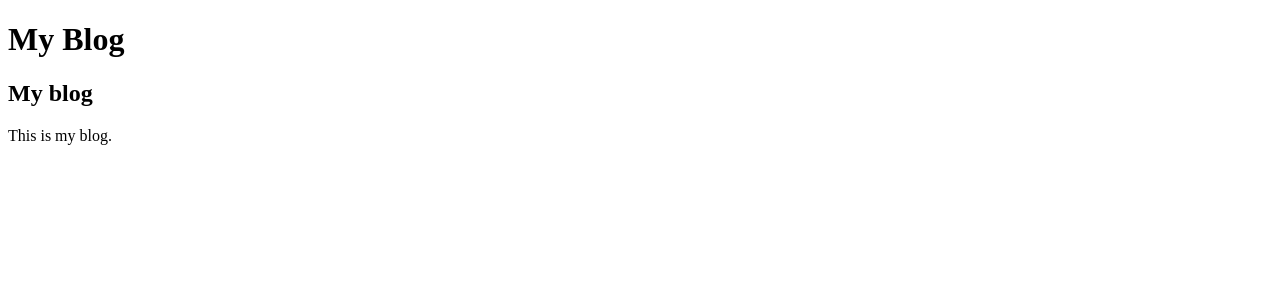
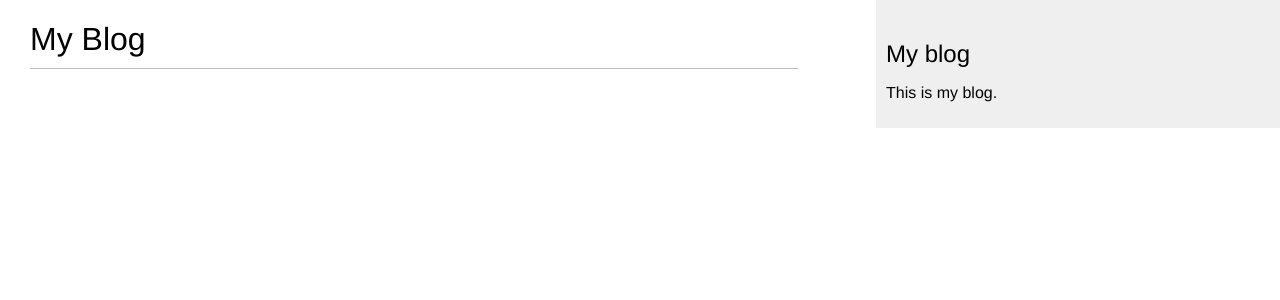
Before and after one commit to Adrianthebeloved/Blog, a Django app: template blog/app1/templates/blog/post/list.html in a window 1280 px wide. Shown: the top 300 px of the page. Run offline with Django 4.2, Linux system fonts and the light colour scheme; the template is opened without the code that fills it, so the values that code supplies are empty.

```diff
--- a/blog/app1/models.py
+++ b/blog/app1/models.py
@@ -1,6 +1,7 @@
 from django.db import models
 from django.utils import timezone
 from django.contrib.auth.models import User
+from django.urls import reverse
 
 # Create your models here.
 
@@ -30,3 +31,6 @@ class Post(models.Model):
         ordering = ('-publish',)
     def __str__(self):
         return self.title
+
+    def get_absolute_url(self):
+        return reverse('blog:post_detail',args=[self.publish.year,self.publish.month,self.publish.day, self.slug])
--- a/blog/app1/static/css/blog.css
+++ b/blog/app1/static/css/blog.css
@@ -0,0 +1,92 @@
+body {
+    margin:0;
+    padding:0;
+    font-family:helvetica, sans-serif;
+}
+
+a {
+    color:#00abff;
+    text-decoration:none;
+}
+
+h1 {
+    font-weight:normal;
+    border-bottom:1px solid #bbb;
+    padding:0 0 10px 0;
+}
+
+h2 {
+    font-weight:normal;
+    margin:30px 0 0;
+}
+
+#content {
+    float:left;
+    width:60%;
+    padding:0 0 0 30px;
+}
+
+#sidebar {
+    float:right;
+    width:30%;
+    padding:10px;
+    background:#efefef;
+    height:100%;
+}
+
+p.date {
+    color:#ccc;
+    font-family: georgia, serif;
+    font-size: 12px;
+    font-style: italic;
+}
+
+/* pagination */
+.pagination {
+    margin:40px 0;
+    font-weight:bold;
+}
+
+/* forms */
+label {
+    float:left;
+    clear:both;
+    color:#333;
+    margin-bottom:4px;
+}
+input, textarea {
+    clear:both;
+    float:left;
+    margin:0 0 10px;
+    background:#ededed;
+    border:0;
+    padding:6px 10px;
+    font-size:12px;
+}
+input[type=submit] {
+    font-weight:bold;
+    background:#00abff;
+    color:#fff;
+    padding:10px 20px;
+    font-size:14px;
+    text-transform:uppercase;
+}
+.errorlist {
+    color:#cc0033;
+    float:left;
+    clear:both;
+    padding-left:10px;
+}
+
+/* comments */
+.comment {
+    padding:10px;
+}
+.comment:nth-child(even) {
+    background:#efefef;
+}
+.comment .info {
+    font-weight:bold;
+    font-size:12px;
+    color:#666;
+}
--- a/blog/app1/templates/blog/post/list.html
+++ b/blog/app1/templates/blog/post/list.html
@@ -6,12 +6,12 @@
 <h1>My Blog</h1>
 {% for post in posts %}
 <h2>
-{% comment %} <a href="{{ post.get_absolute_url }}"> {% endcomment %}
-{{ post.title }}
-{% comment %} </a> {% endcomment %}
+    <a href="{{ post.get_absolute_url }}">
+    {{ post.title }}
+    </a>
 </h2>
 <p class="date">
-Published {{ post.publish }} by {{ post.author }}
+    Published {{ post.publish }} by {{ post.author }}
 </p>
 {{ post.body|truncatewords:30|linebreaks }}
 {% endfor %}
--- a/blog/app1/urls.py
+++ b/blog/app1/urls.py
@@ -1,6 +1,9 @@
 from django.urls import path
 from . import views
 
+app_name = 'app1'
+
 urlpatterns = [
-    path("", views.post_list, name = "post_list"),
+    path('', views.post_list, name='post_list'),
+    path('<int:year>/<int:month>/<int:day>/<slug:post>/',views.post_detail,name='post_detail')
 ]
--- a/blog/app1/views.py
+++ b/blog/app1/views.py
@@ -1,7 +1,12 @@
 from django.shortcuts import render, get_object_or_404
 from .models import Post
+from django.core.paginator import Paginator, EmptyPage, PageNotAnInteger
 # Create your views here.
 
 def post_list(request):
     posts = Post.published.all()
     return render(request,'blog/post/list.html',{'posts': posts})
+
+def post_detail(request, year, month, day, post):
+    post = get_object_or_404(Post,slug=post,status='published',publish__year=year,publish__month=month,publish__day=day)
+    return render(request,'blog/post/detail.html',{'post': post})
--- a/blog/blog/urls.py
+++ b/blog/blog/urls.py
@@ -18,4 +18,5 @@ from django.urls import path, include
 
 urlpatterns = [
     path('admin/', admin.site.urls),
+    path('', include('app1.urls', namespace='blog')),
 ]
```
Also changed, not shown: blog/app1/templates/blog/base.html (+9 -2 lines), blog/app1/templates/blog/post/detail.html (+15 -0 lines).
